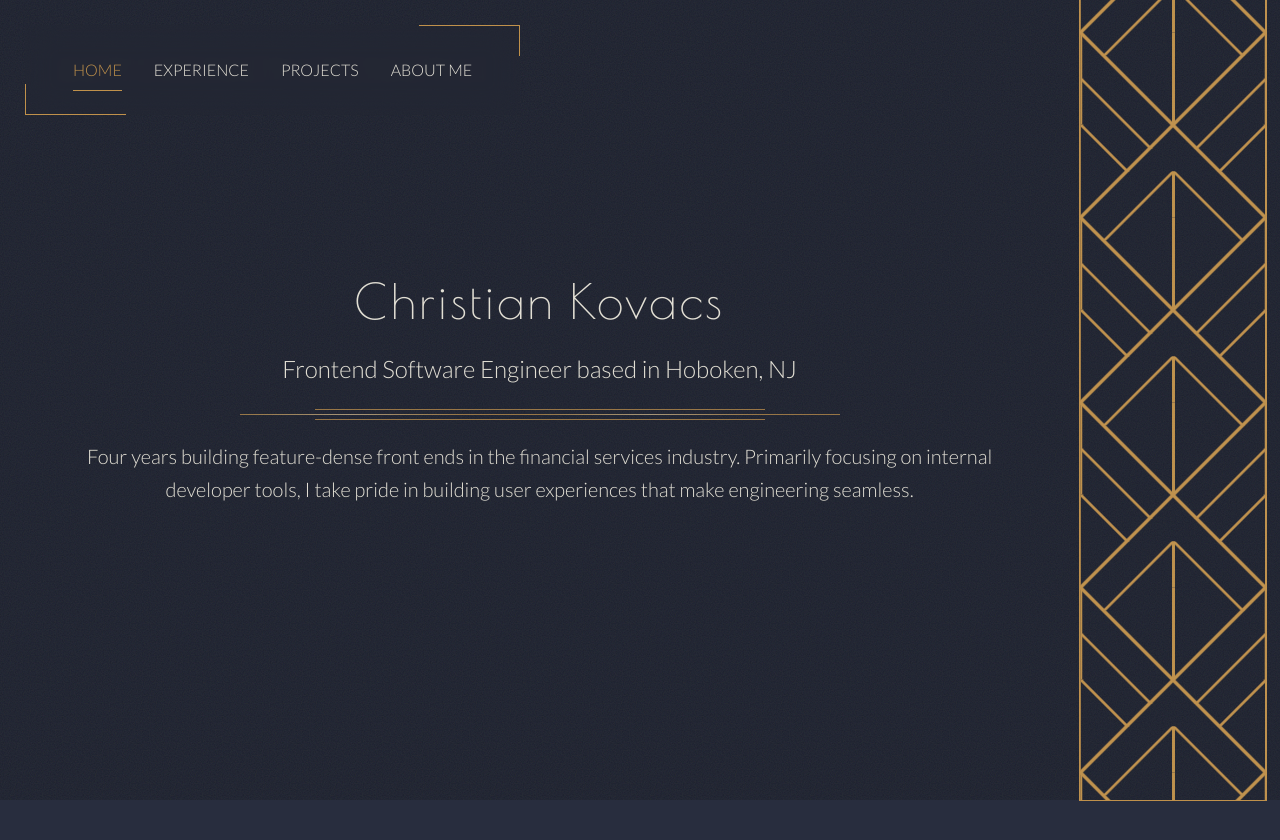
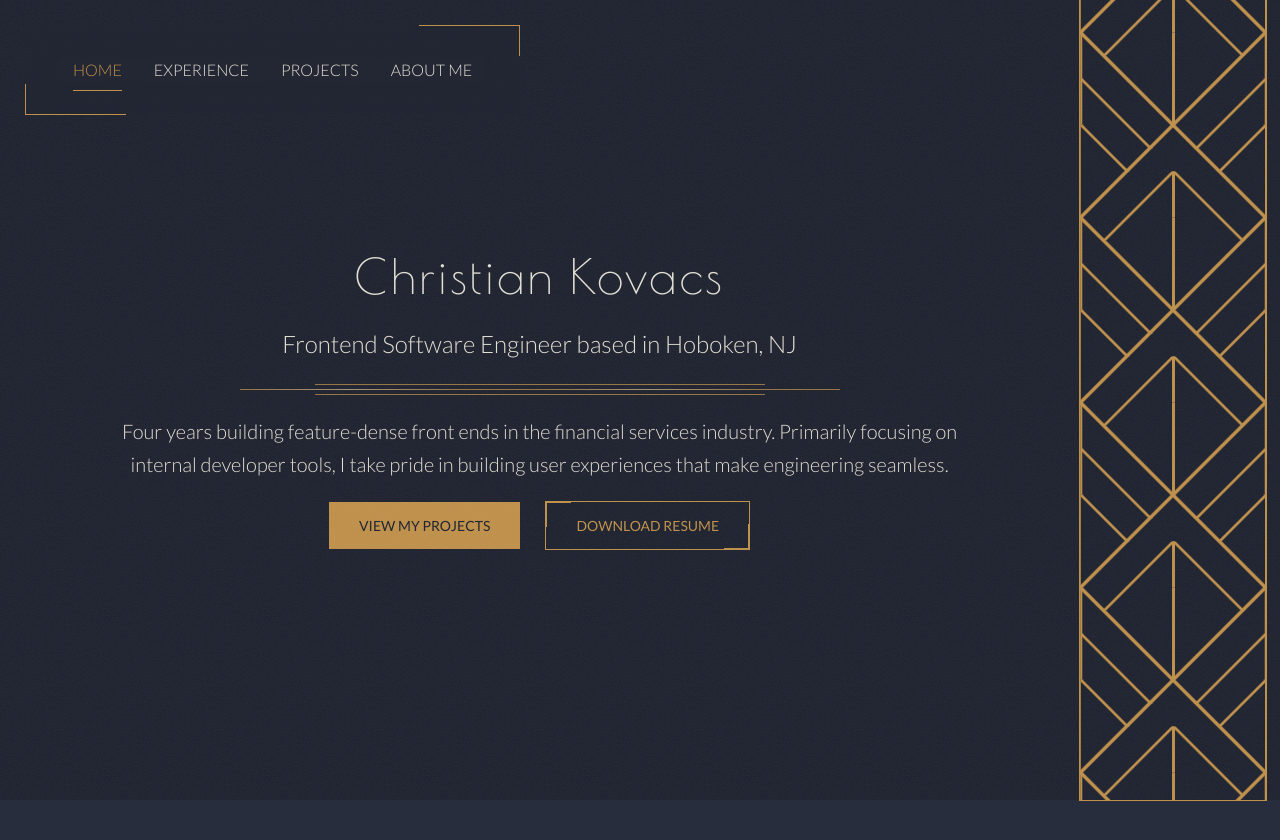
Before and after one commit to ckovacsdev/ckdev, a React (Vite) app: page / in a window 1280 px wide. Shown: the top 840 px of the page. Built offline with nearby package versions, Linux system fonts and the light colour scheme.

Commit message:
button styling

```diff
--- /dev/null
+++ b/src/components/deco-button/deco-button.css
@@ -0,0 +1,55 @@
+.deco-button {
+    display: inline-block;
+    position: relative;
+    padding: 15px 30px;
+    border: 0;
+    border-radius: 0;
+    background: transparent;
+    font-family: 'Lato', systen-ui, sans-serif;
+    font-size: 14px;
+    font-weight: 400;
+    text-transform: uppercase;
+    cursor: pointer;
+    transition: background 0.3s ease, color 0.3s ease;
+}
+.deco-button:focus-visible{
+    outline: 1px solid var(--main-accent);
+}
+
+.deco-button.primary{
+    background: var(--main-accent);
+    color: var(--main-background);
+}
+.deco-button.primary:hover{
+    background-color: #d8b478;
+}
+
+.deco-button.secondary{
+    color: var(--main-accent);
+    border: 0.5px solid var(--main-accent);
+}
+.deco-button.secondary::before, .deco-button.secondary::after{
+    content: '';
+    position: absolute;
+    width: 24px;
+    height: 24px;
+    transition: width 0.3s ease, height 0.3s ease;
+}
+.deco-button.secondary::before {
+    top: -1px;
+    left: -1px;
+    border-top: 2px solid var(--main-accent);
+    border-left: 2px solid var(--main-accent);
+}
+
+.deco-button.secondary::after {
+    bottom: -1px;
+    right: -1px;
+    border-bottom: 2px solid var(--main-accent);
+    border-right: 2px solid var(--main-accent);
+}
+.deco-button.secondary:hover::before,
+.deco-button.secondary:hover::after {
+    width: 30px;
+    height: 30px;
+}
--- /dev/null
+++ b/src/components/deco-button/deco-button.tsx
@@ -0,0 +1,11 @@
+import './deco-button.css';
+
+export const DecoButton = (props: { type: 'primary' | 'secondary', title: string }) => {
+    const { type, title } = props;
+
+    return (
+        <button className={`deco-button ${type}`}>
+            {title}
+        </button>
+    )
+}
--- a/src/pages/home/home.css
+++ b/src/pages/home/home.css
@@ -46,12 +46,23 @@
     .home-details{
         font-size: 20px;
         font-weight: 200;
-        max-width: 950px;
+        max-width: 900px;
     }
     .home-no-break{
         text-wrap: nowrap;
     }
+    .home-buttons{
+        width: 100%;
+        height: 50px;
+        display: flex;
+        flex-direction: row;
+        column-gap: 25px;
+        justify-content: center;
+        align-items: center;
+    }
 }
+
+
 
 .home-separator{
     max-width: 600px;
--- a/src/pages/home/home.tsx
+++ b/src/pages/home/home.tsx
@@ -1,3 +1,4 @@
+import { DecoButton } from "../../components/deco-button/deco-button";
 import { DecoPattern } from "../../components/deco-pattern/deco-pattern"
 import { DecoRule } from "../../components/deco-rule/deco-rule";
 import './home.css';
@@ -16,7 +17,12 @@ export const Home = () => {
                         Four years building feature-dense front ends in the financial services industry.
                         Primarily focusing on internal developer tools, I take pride in building user experiences that make engineering seamless.
                     </p>
+                    <div className='home-buttons'>
+                        <DecoButton type='primary' title='View My Projects' />
+                        <DecoButton type='secondary' title='Download Resume' />
+                    </div>
                 </div>
+
             </div>
             <div className='deco-pattern'>
                 <DecoPattern />
```
